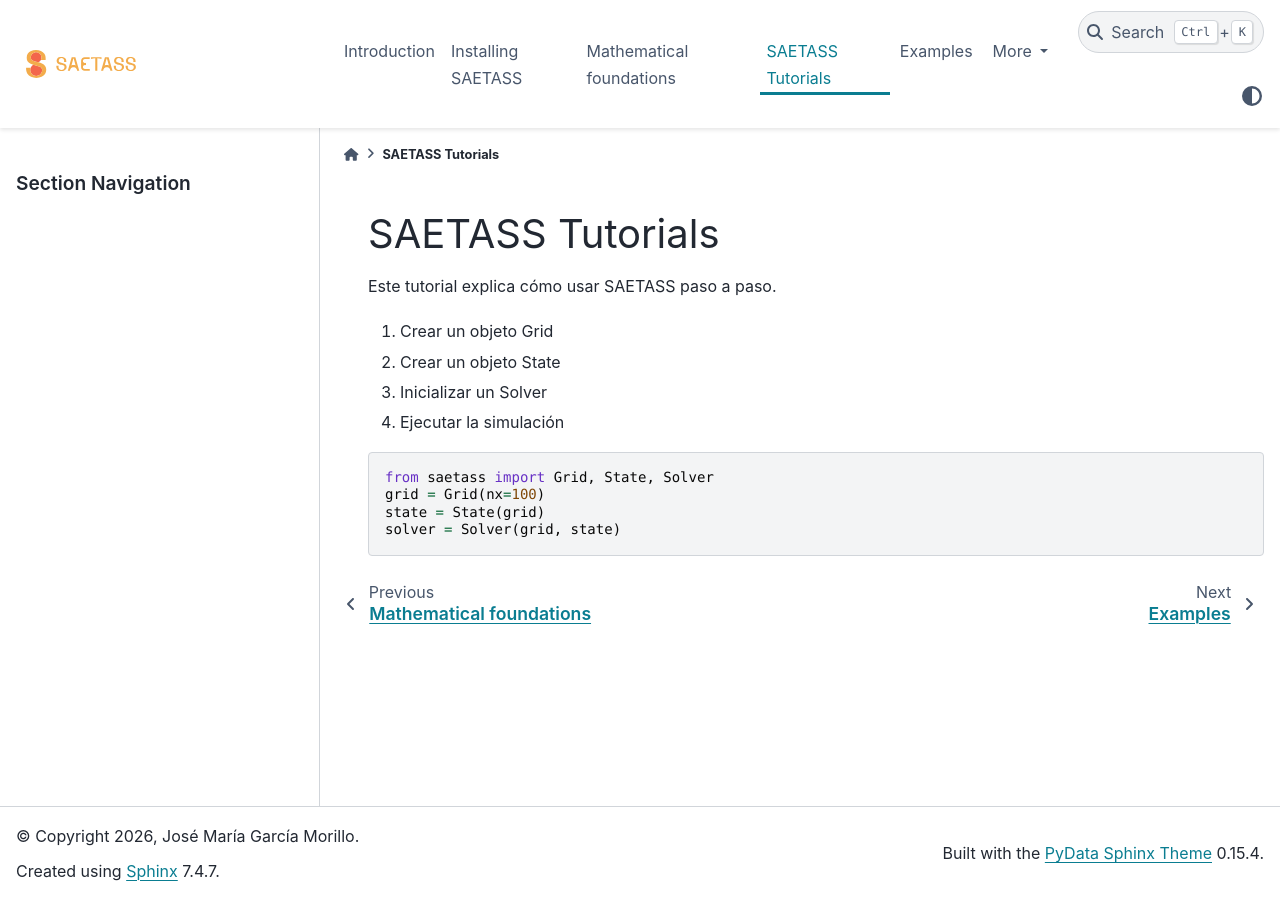
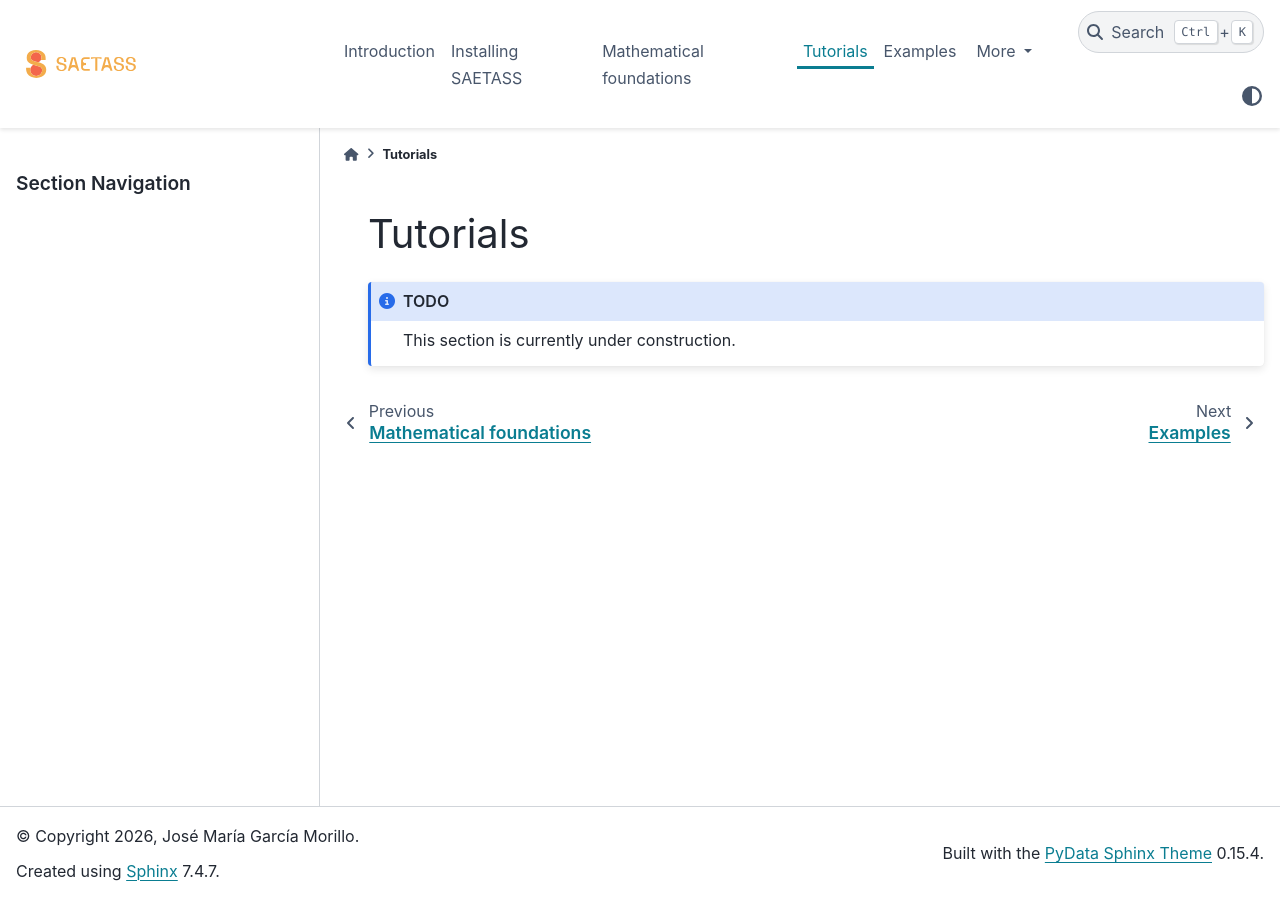
Before and after one commit to jmgarciamorillo/SAETASS, a Sphinx documentation site: the page built from docs/source/tutorials/index.rst, in a window 1280 px wide. Built offline with Sphinx 7.4.7 and the PyData theme 0.15.4, drawn with Linux system fonts in a browser that asks for light colours.

Commit message:
Updated tutorials page in documentation to show it is a work in progress

```diff
--- a/docs/source/tutorials/index.rst
+++ b/docs/source/tutorials/index.rst
@@ -1,16 +1,7 @@
-SAETASS Tutorials
+Tutorials
 =================
 
-Este tutorial explica cómo usar SAETASS paso a paso.
+.. admonition:: TODO
+   :class: note
 
-1. Crear un objeto Grid
-2. Crear un objeto State
-3. Inicializar un Solver
-4. Ejecutar la simulación
-
-.. code-block:: python
-
-    from saetass import Grid, State, Solver
-    grid = Grid(nx=100)
-    state = State(grid)
-    solver = Solver(grid, state)
+   This section is currently under construction.
```
